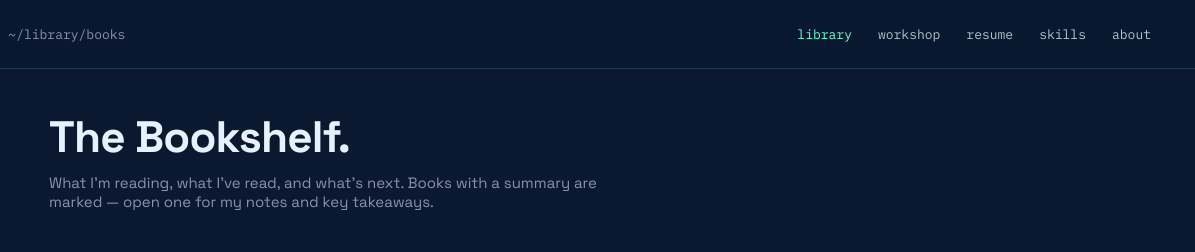
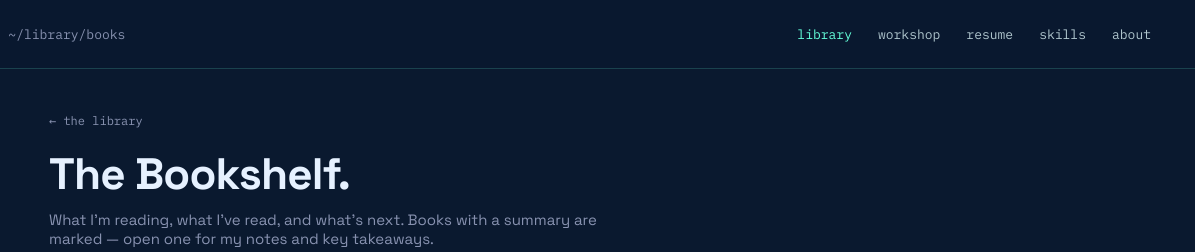
Before and after one commit to MostafaOkasha/MostafaOkasha.github.io, an Astro site: page /library/books in a window 1280 px wide. Shown: the top 252 px of the page, 85-1280 px from the left. Built offline with nearby package versions, Linux system fonts and the light colour scheme; Astro itself is replaced by a stand-in of ours.

Commit message:
Add '← the library' back-link to the Bookshelf index
Co-Authored-By: Claude Opus 4.8 <noreply@anthropic.com>

```diff
--- a/src/pages/library/books/index.astro
+++ b/src/pages/library/books/index.astro
@@ -40,6 +40,7 @@ const sections = [
   <Nav current="books" />
 
   <div class="wrap">
+    <a class="back-link mono" href="/library">← the library</a>
     <h1 class="page-title">The Bookshelf.</h1>
     <p class="page-sub">
       What I'm reading, what I've read, and what's next. Books with a summary are marked — open one
@@ -111,6 +112,13 @@ const sections = [
 
 <style>
   .wrap { padding: 40px 44px 80px; max-width: 1100px; margin: 0 auto; }
+  .back-link {
+    display: inline-block;
+    margin-bottom: 18px;
+    font-size: 12px;
+    color: var(--text-muted);
+  }
+  .back-link:hover { color: var(--mint); }
   .sec { margin-top: 44px; }
   .sec .count { color: var(--text-muted); font-size: 13px; }
   .sec-sub { margin: 4px 0 0; font-size: 13.5px; color: var(--text-muted); }
```
